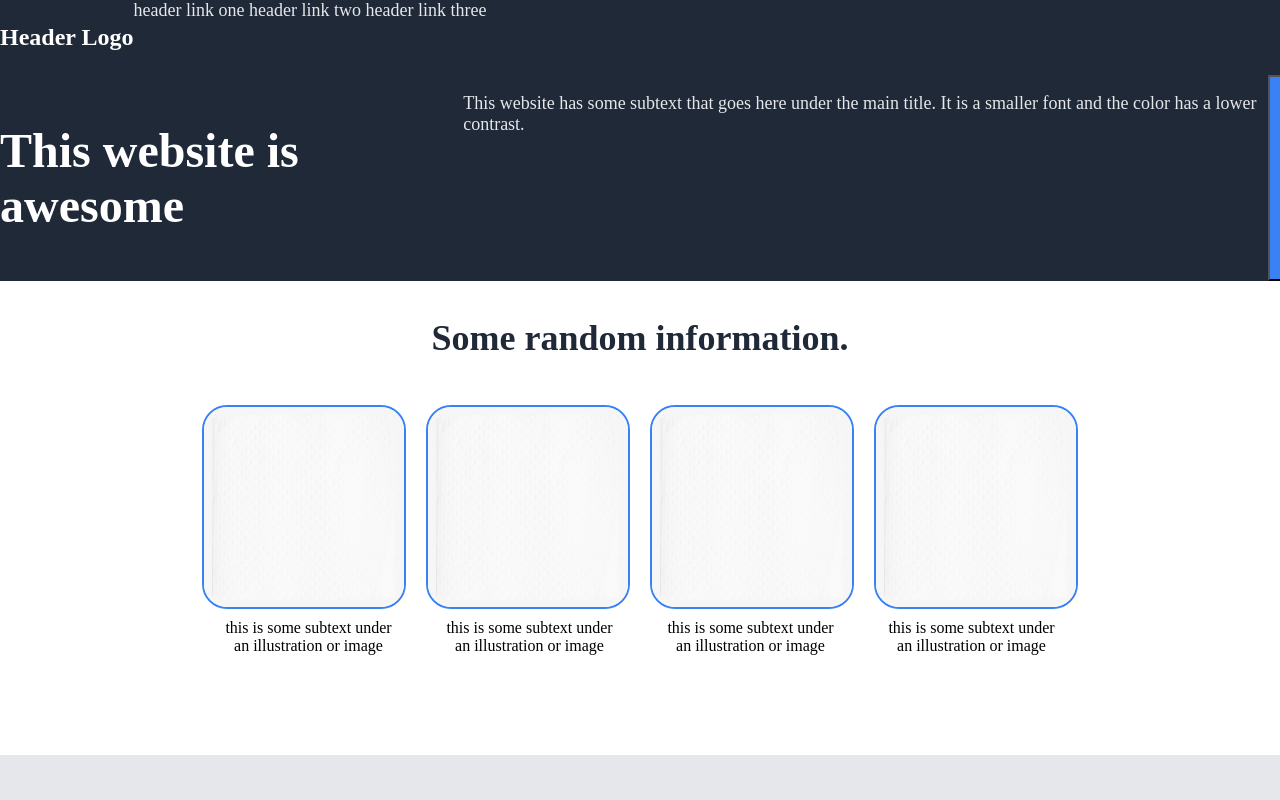
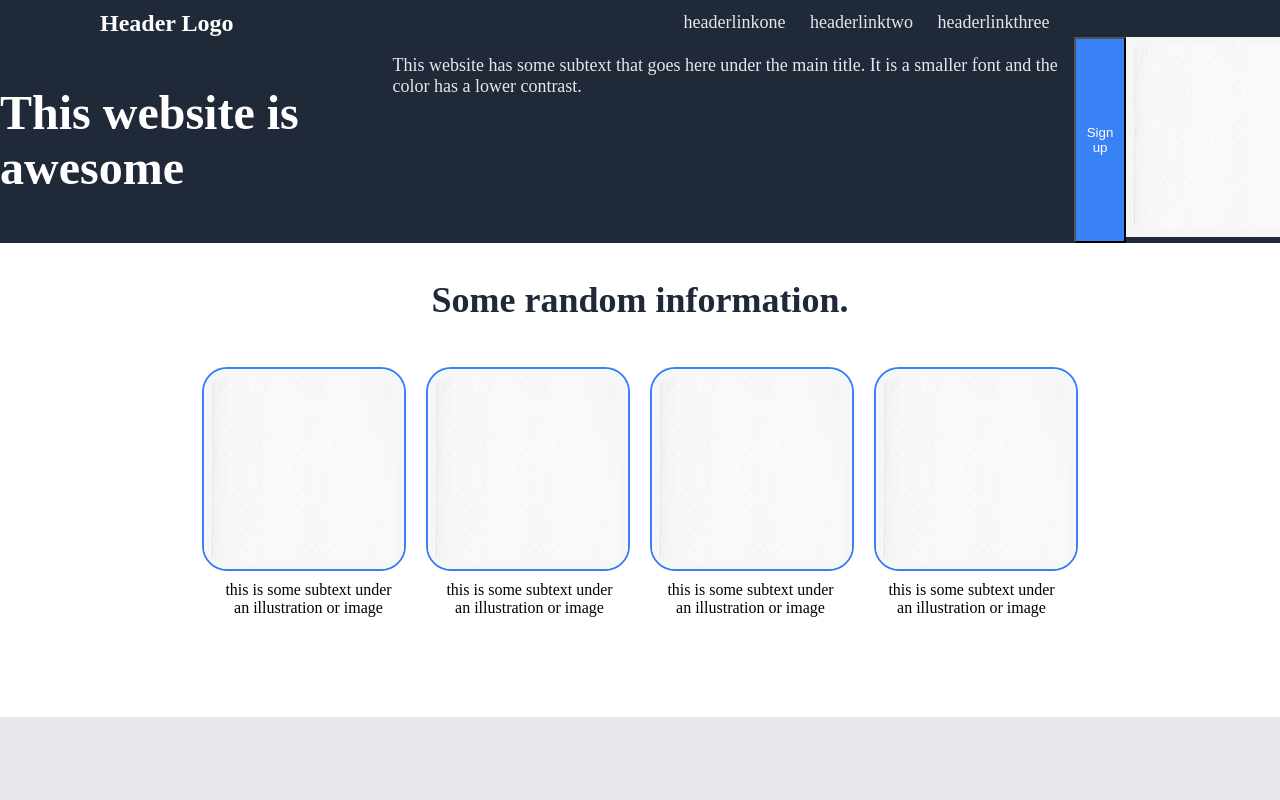
Before and after one commit to DSergent1/landing_page, a plain HTML site: page index.html in a window 1280 px wide. Shown: the top 800 px of the page. Drawn offline with Linux system fonts and the light colour scheme; files that its build step writes are made by us from their sources; files whose address does not match are found by name.

Commit message:
finished header

```diff
--- a/index.html
+++ b/index.html
@@ -12,14 +12,14 @@
 <div class = "headerHero">
 <div class = "top">
   <h3 class ="header">Header Logo</h3>
-  <div class = "headerLink">header link one header link two header link     three</div>
+  <div class = "headerLink">headerlinkone headerlinktwo headerlinkthree</div>
 </div>
 
 <div class= "hero">
   <p class = "Mainhero leftHero">This website is awesome</p>
   <p class = "heroSub leftHero">This website has some subtext that goes here under the main title. It is a smaller font and the color has a lower contrast.</p>
   <button class = "leftHero">Sign up</button>
-  <img class = "rightHero"></img>
+  <img class = "rightHero" src = "/home/curry_ninja/repos/landing_page/117-1172906_fidji-dinner-in-bernardaud-square-white-plate-png.png" alt = "white square" width ="200" height = "200">
 </div>
 </div>
 
--- a/style.css
+++ b/style.css
@@ -1,5 +1,6 @@
 h3 {
 font-size: 24px;
+margin: 10px 0px 0px 100px;
 }
 
 .top {
@@ -12,6 +13,8 @@ display: flex;
 font-size: 18px;
 color: #E5E7EB;
 text-align: right;
+margin: 12px 0px 0px 450px;
+word-spacing: 20px;
 
 }
 
@@ -37,8 +40,7 @@ font-weight: 800;
 }
 
 .leftHero {
-display: flex;
-flex-direction: column;
+
 }
 
 .heroSub {
```
